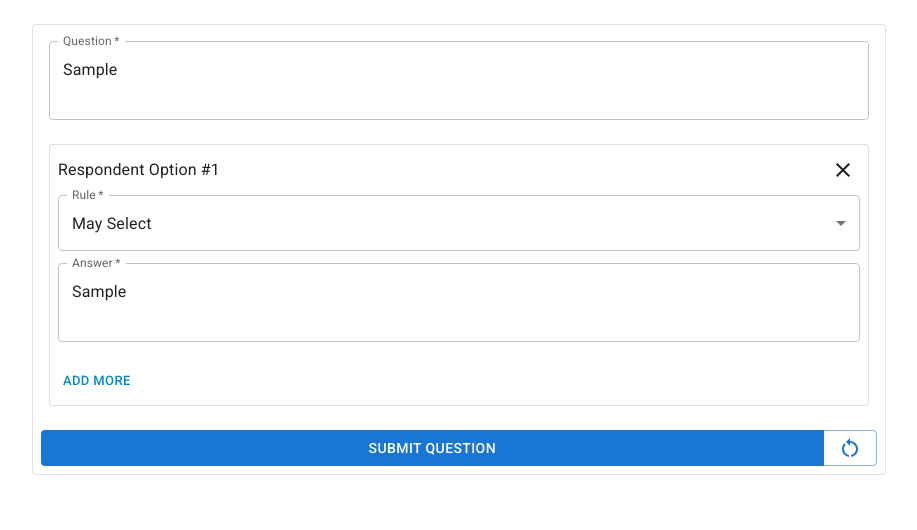
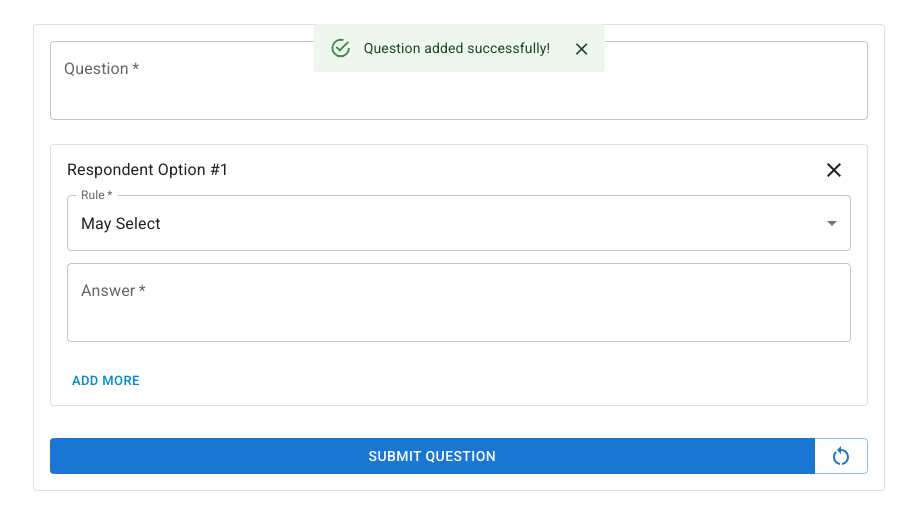
Before and after one commit to ganeshwr/survey-questions, a React (Create React App) app: page / in a window 1280 px wide. Both pictures are taken after typing "Sample", "Sample" into the empty fields and a click on the button "SUBMIT QUESTION". Shown: the top 530 px of the page, without its empty margins (181-1098 px from the left). Built offline with nearby package versions, Linux system fonts and the light colour scheme.

Commit message:
Add validation

```diff
--- a/package.json
+++ b/package.json
@@ -15,6 +15,7 @@
     "react-dnd-html5-backend": "^16.0.1",
     "react-dom": "^18.1.0",
     "react-scripts": "5.0.1",
+    "uuid": "^8.3.2",
     "web-vitals": "^2.1.4"
   },
   "scripts": {
--- a/src/App.js
+++ b/src/App.js
@@ -1,23 +1,23 @@
 import { Close, RestartAlt } from "@mui/icons-material";
 import {
+  Alert,
   Box,
   Button,
   ButtonGroup,
-  Card,
-  CardActions,
-  CardContent,
   Container,
   FormControl,
   InputLabel,
   MenuItem,
   Paper,
   Select,
+  Snackbar,
   styled,
   TextField,
   Tooltip,
   Typography,
 } from "@mui/material";
-import { useState } from "react";
+import { useEffect, useState } from "react";
+import { v4 as uuidv4 } from "uuid";
 
 const resOptionsItemDefault = {
   rule: "may",
@@ -32,6 +32,8 @@ const CloseButton = styled(Close)({
 function App() {
   const [question, setQuestion] = useState("");
   const [resOptions, setResOptions] = useState([resOptionsItemDefault]);
+  const [submitSuccess, setSubmitSuccess] = useState(false);
+  const [formErrors, setFormErrors] = useState({});
 
   const addResOptions = () => {
     setResOptions([...resOptions, resOptionsItemDefault]);
@@ -46,6 +48,11 @@ function App() {
   };
 
   const updateResOptions = (e, index, field) => {
+    setFormErrors({
+      ...formErrors,
+      answers: { ...formErrors.answers, [index]: "" },
+    });
+
     const { value } = e.target;
     const updated = resOptions.map((el, innerIndex) => {
       if (innerIndex === index) return { ...el, [field]: value };
@@ -67,20 +74,97 @@ function App() {
   };
 
   const submitHandler = () => {
+    if (validateForm()) return;
+
     const currQuestions = JSON.parse(localStorage.getItem("questions") || "[]");
 
-    console.log({ question, resOptions });
+    const body = {
+      id: uuidv4(),
+      question,
+      resOptions,
     };
+
+    currQuestions.push(body);
+    localStorage.setItem("questions", JSON.stringify(currQuestions));
+
+    setSubmitSuccess(true);
+    resetHandler();
+  };
+
+  const validateForm = () => {
+    setFormErrors({});
+
+    let haveError = false;
+    let tempFormErrors = { ...formErrors };
+
+    if (question.trim().length === 0) {
+      haveError = true;
+      tempFormErrors = { ...tempFormErrors, question: "Question is required!" };
+    }
+
+    if (resOptions.length !== 0) {
+      const resOptionsErrors = resOptions.reduce((prev, curr, index) => {
+        if (curr.answer.trim().length === 0) {
+          prev[index] = "Answer is required!";
+          haveError = true;
+        }
+
+        return prev;
+      }, {});
+
+      tempFormErrors = { ...tempFormErrors, answers: resOptionsErrors };
+    }
+
+    if (haveError) {
+      setFormErrors(tempFormErrors);
+    }
+
+    return haveError;
+  };
+
+  useEffect(() => {
+    console.log(formErrors);
+  }, [formErrors]);
 
   return (
     <Container fixed>
+      <Snackbar
+        open={submitSuccess}
+        onClose={() => {
+          setSubmitSuccess(false);
+        }}
+        autoHideDuration={3000}
+        anchorOrigin={{
+          vertical: "top",
+          horizontal: "center",
+        }}
+      >
+        <Alert
+          onClose={() => {
+            setSubmitSuccess(false);
+          }}
+          severity="success"
+          sx={{ width: "100%" }}
+        >
+          Question added successfully!
+        </Alert>
+      </Snackbar>
+
       <Paper
-        variant="outlined"
+        elevation={0}
         sx={{ width: "calc(100% - 300px)", mx: "auto", my: 3 }}
       >
-        <CardContent>
+        <Paper
+          component="form"
+          variant="outlined"
+          noValidate
+          autoComplete="off"
+        >
+          <Box padding={2}>
             <TextField
               required
+              error={!!formErrors.question}
+              helperText={!!formErrors.question && formErrors.question}
               label="Question"
               variant="outlined"
               multiline
@@ -90,7 +174,7 @@ function App() {
               value={question}
               onChange={questionChangeHandler}
             />
-          <Paper variant="outlined" sx={{ marginTop: 3, padding: 1 }}>
+            <Paper variant="outlined" sx={{ marginTop: 3, px: 2, py: 1 }}>
               {resOptions.map((el, idx) => {
                 return (
                   <Box key={idx} marginTop={idx !== 0 ? 3 : 0}>
@@ -127,6 +211,10 @@ function App() {
                       minRows={2}
                       maxRows={3}
                       fullWidth
+                      error={!!formErrors.answers && !!formErrors.answers[idx]}
+                      helperText={
+                        !!formErrors.answers && formErrors.answers[idx]
+                      }
                       value={resOptions[idx].answer}
                       onChange={(e) => updateResOptions(e, idx, "answer")}
                     />
@@ -142,8 +230,8 @@ function App() {
                 {resOptions.length > 0 ? "Add more" : "Add respondent option"}
               </Button>
             </Paper>
-        </CardContent>
-        <CardActions>
+          </Box>
+          <Box padding={2}>
             <ButtonGroup disableElevation variant="outlined" fullWidth>
               <Button variant="contained" onClick={submitHandler}>
                 Submit Question
@@ -154,7 +242,8 @@ function App() {
                 </Button>
               </Tooltip>
             </ButtonGroup>
-        </CardActions>
+          </Box>
+        </Paper>
       </Paper>
     </Container>
   );
```
Also changed, not shown: 1 other file (tests, documents, lock files or other folders). Lines whose indentation alone changed are shown as unchanged.
